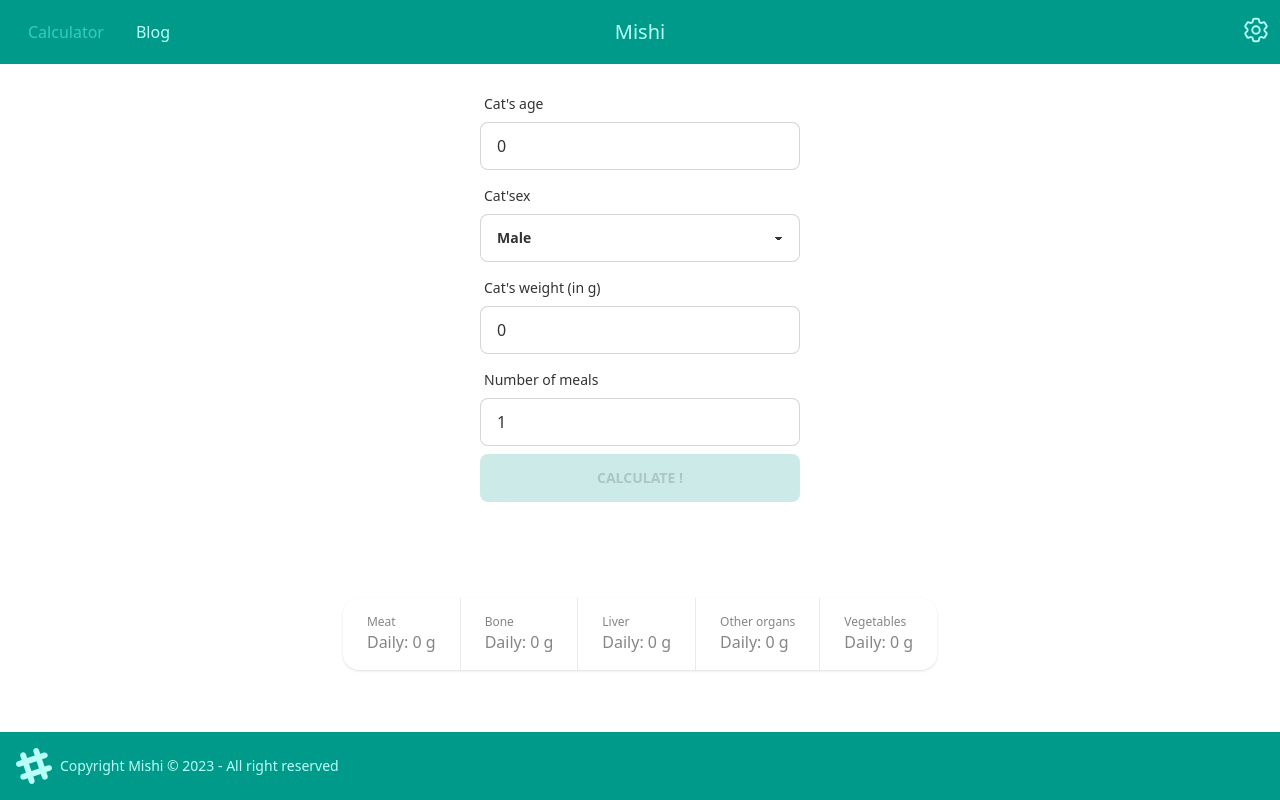
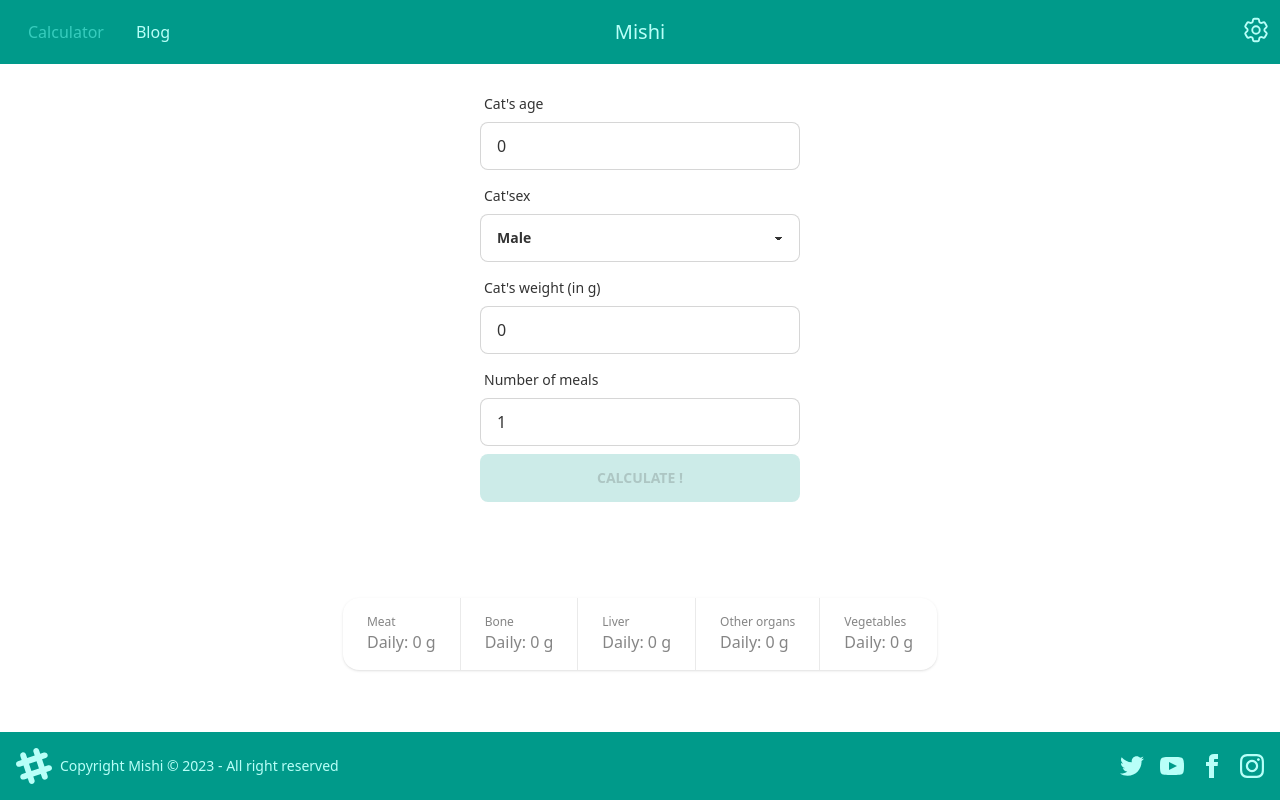
Before and after one commit to MishiBarf/Mishi, a SvelteKit app: page / in a window 1280 px wide. Built offline with nearby package versions, Linux system fonts and the light colour scheme.

Commit message:
Fixed #11 Using only the site in itself, nothing custom

```diff
--- a/src/components/Footer.svelte
+++ b/src/components/Footer.svelte
@@ -15,25 +15,58 @@
 		</svg>
 		<p>Copyright Mishi © {new Date().getFullYear()} - All right reserved</p>
 	</div>
-	<!--  <div class="grid-flow-col gap-4 md:place-self-center md:justify-self-end">-->
-	<!--    Brands for later use -->
-	<!--    <a>-->
-	<!--      <svg xmlns="http://www.w3.org/2000/svg" width="24" height="24" viewBox="0 0 24 24" class="fill-current">-->
-	<!--        <path-->
-	<!--          d="M24 4.557c-.883.392-1.832.656-2.828.775 1.017-.609 1.798-1.574 2.165-2.724-.951.564-2.005.974-3.127 1.195-.897-.957-2.178-1.555-3.594-1.555-3.179 0-5.515 2.966-4.797 6.045-4.091-.205-7.719-2.165-10.148-5.144-1.29 2.213-.669 5.108 1.523 6.574-.806-.026-1.566-.247-2.229-.616-.054 2.281 1.581 4.415 3.949 4.89-.693.188-1.452.232-2.224.084.626 1.956 2.444 3.379 4.6 3.419-2.07 1.623-4.678 2.348-7.29 2.04 2.179 1.397 4.768 2.212 7.548 2.212 9.142 0 14.307-7.721 13.995-14.646.962-.695 1.797-1.562 2.457-2.549z"></path>-->
-	<!--      </svg>-->
-	<!--    </a>-->
-	<!--    <a>-->
-	<!--      <svg xmlns="http://www.w3.org/2000/svg" width="24" height="24" viewBox="0 0 24 24" class="fill-current">-->
-	<!--        <path-->
-	<!--          d="M19.615 3.184c-3.604-.246-11.631-.245-15.23 0-3.897.266-4.356 2.62-4.385 8.816.029 6.185.484 8.549 4.385 8.816 3.6.245 11.626.246 15.23 0 3.897-.266 4.356-2.62 4.385-8.816-.029-6.185-.484-8.549-4.385-8.816zm-10.615 12.816v-8l8 3.993-8 4.007z"></path>-->
-	<!--      </svg>-->
-	<!--    </a>-->
-	<!--    <a>-->
-	<!--      <svg xmlns="http://www.w3.org/2000/svg" width="24" height="24" viewBox="0 0 24 24" class="fill-current">-->
-	<!--        <path-->
-	<!--          d="M9 8h-3v4h3v12h5v-12h3.642l.358-4h-4v-1.667c0-.955.192-1.333 1.115-1.333h2.885v-5h-3.808c-3.596 0-5.192 1.583-5.192 4.615v3.385z"></path>-->
-	<!--      </svg>-->
-	<!--    </a>-->
-	<!--  </div>-->
+	<div class="grid-flow-col gap-4 md:place-self-center md:justify-self-end">
+		<a href="https://twitter.com/" target="_blank" rel="noopener">
+			<svg
+				xmlns="http://www.w3.org/2000/svg"
+				width="24"
+				height="24"
+				viewBox="0 0 24 24"
+				class="fill-current"
+			>
+				<path
+					d="M24 4.557c-.883.392-1.832.656-2.828.775 1.017-.609 1.798-1.574 2.165-2.724-.951.564-2.005.974-3.127 1.195-.897-.957-2.178-1.555-3.594-1.555-3.179 0-5.515 2.966-4.797 6.045-4.091-.205-7.719-2.165-10.148-5.144-1.29 2.213-.669 5.108 1.523 6.574-.806-.026-1.566-.247-2.229-.616-.054 2.281 1.581 4.415 3.949 4.89-.693.188-1.452.232-2.224.084.626 1.956 2.444 3.379 4.6 3.419-2.07 1.623-4.678 2.348-7.29 2.04 2.179 1.397 4.768 2.212 7.548 2.212 9.142 0 14.307-7.721 13.995-14.646.962-.695 1.797-1.562 2.457-2.549z"
+				/>
+			</svg>
+		</a>
+		<a href="https://www.youtube.com/" target="_blank" rel="noopener">
+			<svg
+				xmlns="http://www.w3.org/2000/svg"
+				width="24"
+				height="24"
+				viewBox="0 0 24 24"
+				class="fill-current"
+			>
+				<path
+					d="M19.615 3.184c-3.604-.246-11.631-.245-15.23 0-3.897.266-4.356 2.62-4.385 8.816.029 6.185.484 8.549 4.385 8.816 3.6.245 11.626.246 15.23 0 3.897-.266 4.356-2.62 4.385-8.816-.029-6.185-.484-8.549-4.385-8.816zm-10.615 12.816v-8l8 3.993-8 4.007z"
+				/>
+			</svg>
+		</a>
+		<a href="https://www.facebook.com/" target="_blank" rel="noopener">
+			<svg
+				xmlns="http://www.w3.org/2000/svg"
+				width="24"
+				height="24"
+				viewBox="0 0 24 24"
+				class="fill-current"
+			>
+				<path
+					d="M9 8h-3v4h3v12h5v-12h3.642l.358-4h-4v-1.667c0-.955.192-1.333 1.115-1.333h2.885v-5h-3.808c-3.596 0-5.192 1.583-5.192 4.615v3.385z"
+				/>
+			</svg>
+		</a>
+		<a href="https://www.instagram.com" target="_blank" rel="noopener">
+			<svg
+				xmlns="http://www.w3.org/2000/svg"
+				width="24"
+				height="24"
+				viewBox="0 0 24 24"
+				class="fill-current"
+			>
+				<path
+					d="M12 2.163c3.204 0 3.584.012 4.85.07 3.252.148 4.771 1.691 4.919 4.919.058 1.265.069 1.645.069 4.849 0 3.205-.012 3.584-.069 4.849-.149 3.225-1.664 4.771-4.919 4.919-1.266.058-1.644.07-4.85.07-3.204 0-3.584-.012-4.849-.07-3.26-.149-4.771-1.699-4.919-4.92-.058-1.265-.07-1.644-.07-4.849 0-3.204.013-3.583.07-4.849.149-3.227 1.664-4.771 4.919-4.919 1.266-.057 1.645-.069 4.849-.069zm0-2.163c-3.259 0-3.667.014-4.947.072-4.358.2-6.78 2.618-6.98 6.98-.059 1.281-.073 1.689-.073 4.948 0 3.259.014 3.668.072 4.948.2 4.358 2.618 6.78 6.98 6.98 1.281.058 1.689.072 4.948.072 3.259 0 3.668-.014 4.948-.072 4.354-.2 6.782-2.618 6.979-6.98.059-1.28.073-1.689.073-4.948 0-3.259-.014-3.667-.072-4.947-.196-4.354-2.617-6.78-6.979-6.98-1.281-.059-1.69-.073-4.949-.073zm0 5.838c-3.403 0-6.162 2.759-6.162 6.162s2.759 6.163 6.162 6.163 6.162-2.759 6.162-6.163c0-3.403-2.759-6.162-6.162-6.162zm0 10.162c-2.209 0-4-1.79-4-4 0-2.209 1.791-4 4-4s4 1.791 4 4c0 2.21-1.791 4-4 4zm6.406-11.845c-.796 0-1.441.645-1.441 1.44s.645 1.44 1.441 1.44c.795 0 1.439-.645 1.439-1.44s-.644-1.44-1.439-1.44z"
+				/>
+			</svg>
+		</a>
+	</div>
 </footer>
--- a/src/core/calculator.ts
+++ b/src/core/calculator.ts
@@ -23,7 +23,7 @@
 
 	return {
 		meat: smartWeight(totalIntake * 0.64),
-		bone: smartWeight(totalIntake * 0.20),
+		bone: smartWeight(totalIntake * 0.2),
 		liver: smartWeight(totalIntake * 0.03),
 		otherOrgans: smartWeight(totalIntake * 0.03),
 		vegetables: smartWeight(totalIntake * 0.1)
```
Also changed, not shown: 1 other file (tests, documents, lock files or other folders).
